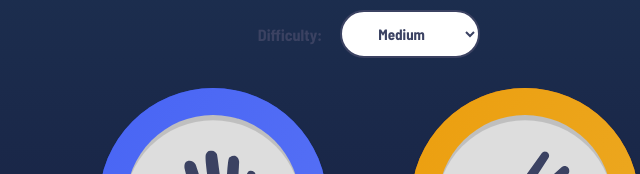
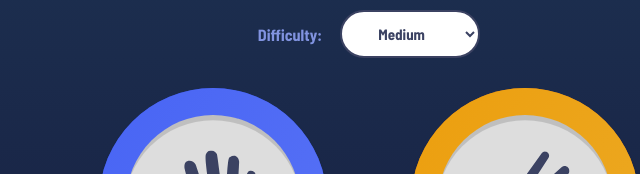
Before and after one commit to Juval13/Stone_Paper_Scissor, a plain HTML site: page frontend/index.html in a window 1280 px wide. Shown: the part 272-446 px from the top of the page, 271-911 px from the left. Drawn offline with Linux system fonts and the light colour scheme; files whose address does not match are found by name.

Commit message:
Update index.html

```diff
--- a/frontend/index.html
+++ b/frontend/index.html
@@ -36,7 +36,7 @@
       font-family: 'Barlow Semi Condensed', Arial, sans-serif;
       font-weight: 700;
       font-size: 1.35rem;
-      color: #3B4262;
+      color: #8193e0;
       min-height: 60px;
     ">
       <label for="difficulty-select" style="margin-right: 18px;">Difficulty:</label>
```
